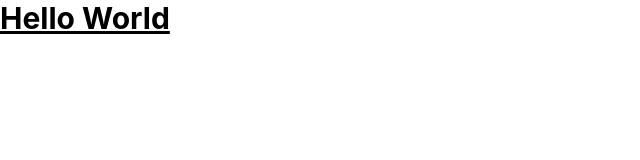
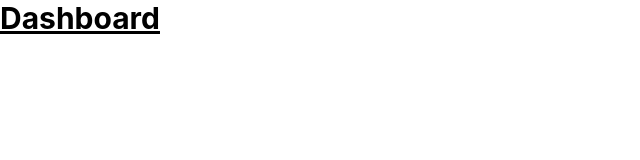
Before and after one commit to Lambertn33/challengeHub, a Vue app: page / in a window 1280 px wide. Shown: the top 160 px of the page, without its empty margins (0-640 px from the left). Built offline with nearby package versions, Linux system fonts and the light colour scheme.

Commit message:
feat: define all components/pages

```diff
--- a/src/App.vue
+++ b/src/App.vue
@@ -1,9 +1,9 @@
 <script setup lang="ts">
-
+import Dashboard from '@/components/Dashboard.vue'
 </script>
 
 <template>
   <h1 class="text-3xl font-bold underline">
-    Hello World
+    <Dashboard />
   </h1>
 </template>
--- /dev/null
+++ b/src/components/Dashboard.vue
@@ -0,0 +1,9 @@
+<script setup lang="ts">
+
+</script>
+
+<template>
+  <div>
+    <h1>Dashboard</h1>
+  </div>
+</template>
--- /dev/null
+++ b/src/components/DayCard.vue
@@ -0,0 +1,9 @@
+<script setup lang="ts">
+
+</script>
+
+<template>
+  <div>
+    <h1>Day Card</h1>
+  </div>
+</template>
--- /dev/null
+++ b/src/components/ExchangeTaskSkeleton.vue
@@ -0,0 +1,8 @@
+<script setup lang="ts">
+</script>
+
+<template>
+  <div>
+    <h1>Exchange Task Skeleton</h1>
+  </div>
+</template>
--- /dev/null
+++ b/src/components/NextActionBanner.vue
@@ -0,0 +1,8 @@
+<script setup lang="ts">
+</script>
+
+<template>
+  <div>
+    <h1>Next Action Banner</h1>
+  </div>
+</template>
--- /dev/null
+++ b/src/components/ProgressBar.vue
@@ -0,0 +1,8 @@
+<script setup lang="ts">
+</script>
+
+<template>
+  <div>
+    <h1>ProgressBar</h1>
+  </div>
+</template>
--- /dev/null
+++ b/src/components/TaskItem.vue
@@ -0,0 +1,8 @@
+<script setup lang="ts">
+</script>
+
+<template>
+  <div>
+    <h1>Task Item</h1>
+  </div>
+</template>
```
